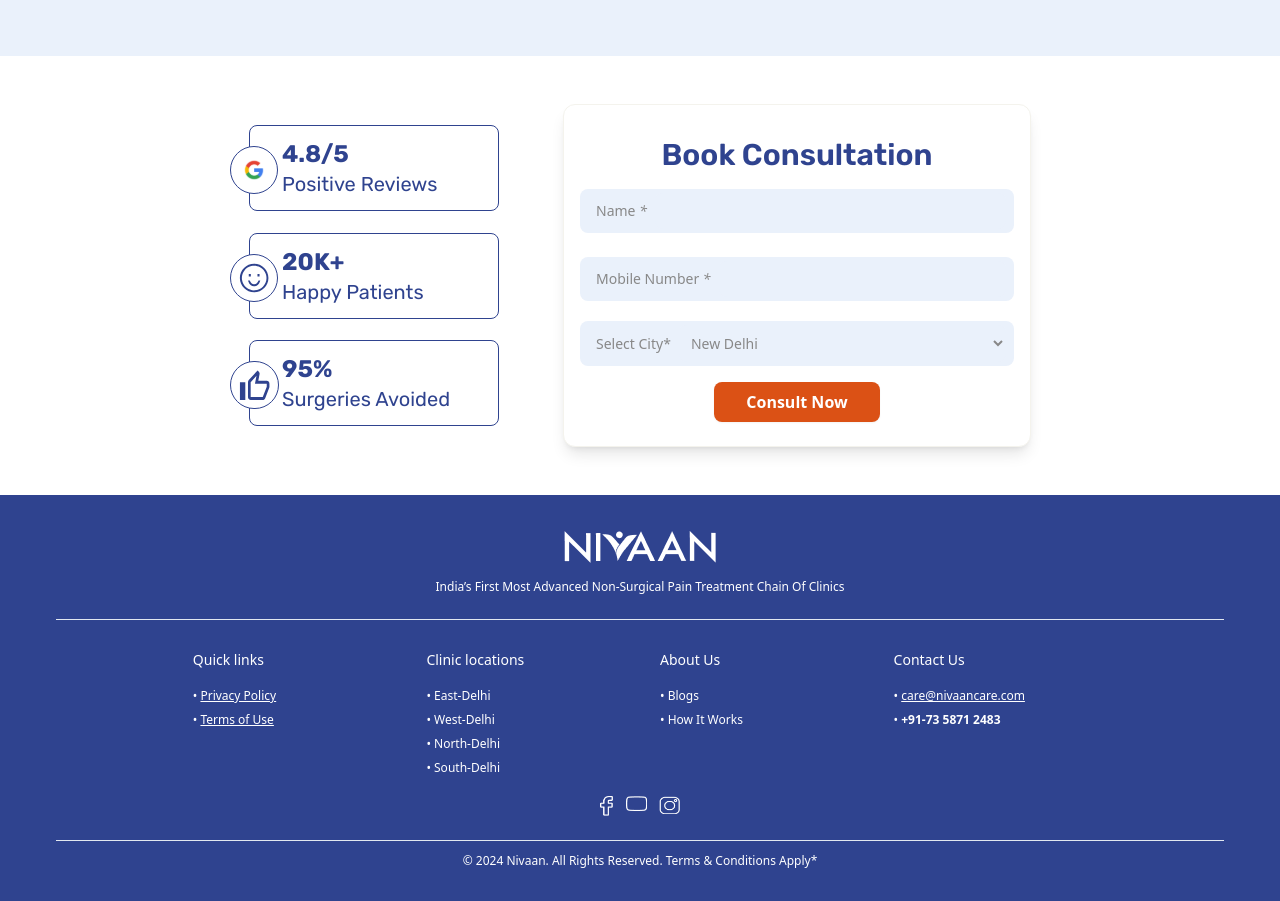
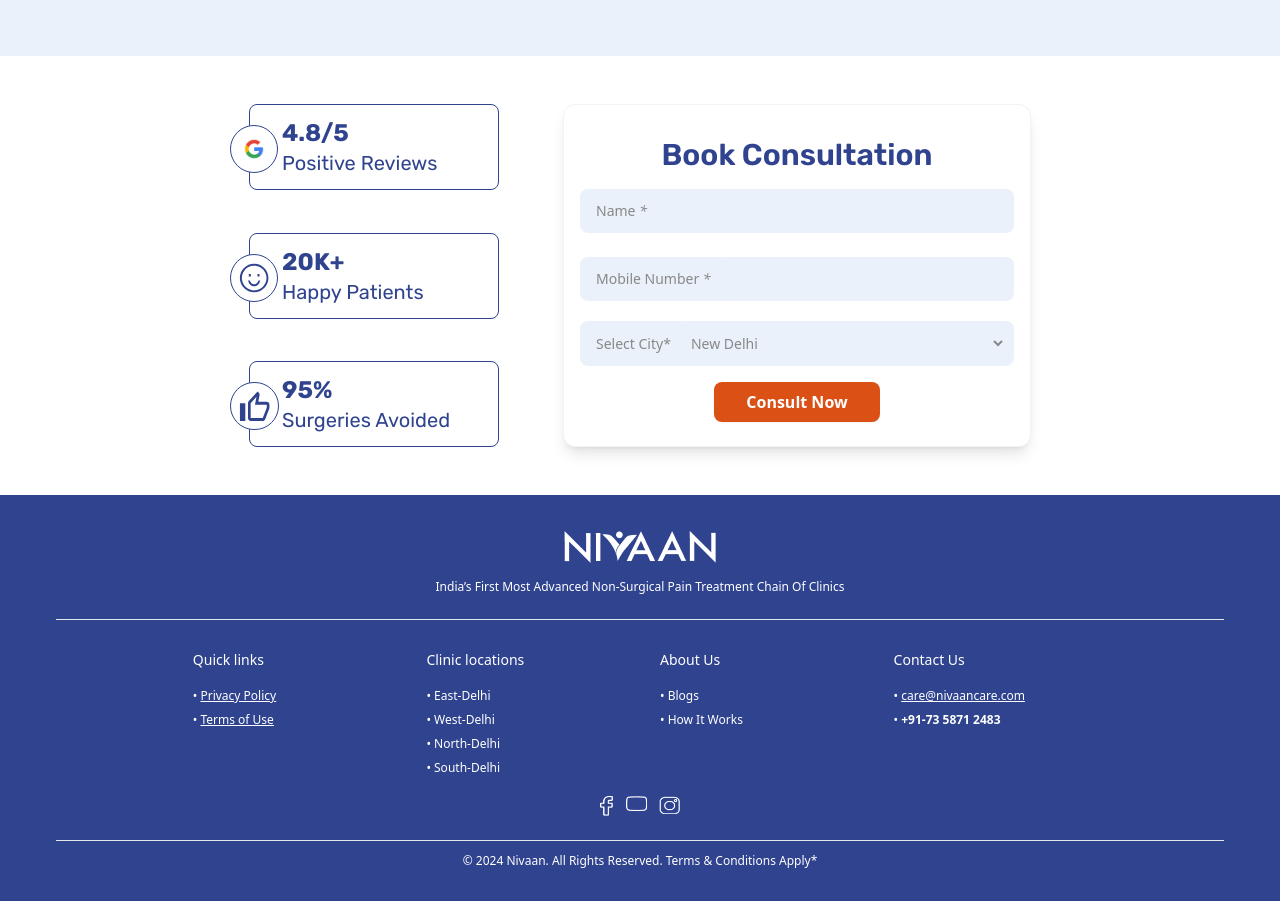
Before and after one commit to levyng00/Nivaan-Test, a Next.js app: page /v1/knee-pain in a window 1280 px wide. Shown: the part 3306-4207 px from the top of the page. Built offline with nearby package versions, Linux system fonts and the light colour scheme.

Commit message:
minor style fix

```diff
--- a/src/sections/FormAd/FormAd.tsx
+++ b/src/sections/FormAd/FormAd.tsx
@@ -14,7 +14,7 @@
   return (
     <div className="py-8 px-2">
       <div className="max-w-7xl mx-auto p-4 flex justify-center gap-16">
-        <div className=" lg:flex flex-col justify-evenly hidden">
+        <div className=" lg:flex flex-col justify-between hidden">
           <FormAdCard title="4.8/5" desc="Positive Reviews" img={googleImg} />
           <FormAdCard title="20K+" desc="Happy Patients" img={smileImg} />
           <FormAdCard title="95%" desc="Surgeries Avoided" img={likeImg} />
```
